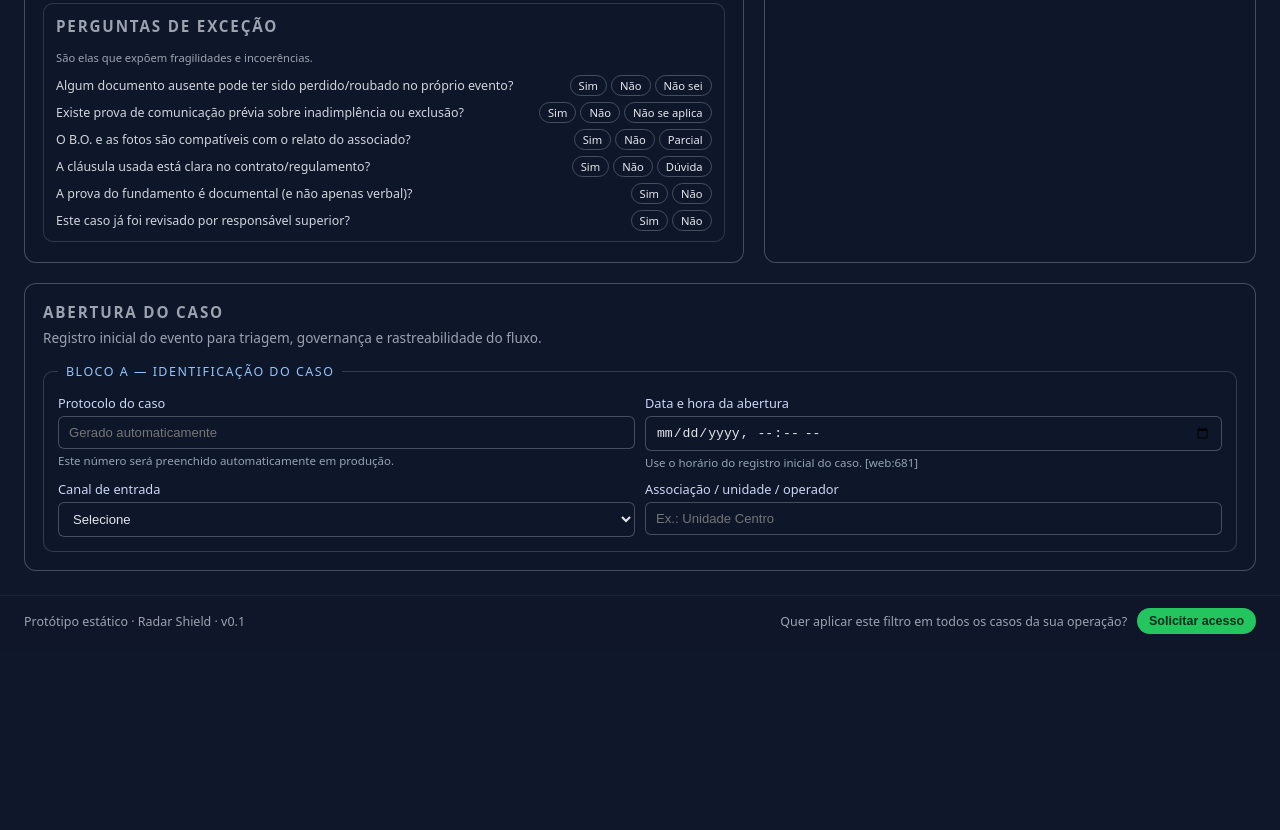
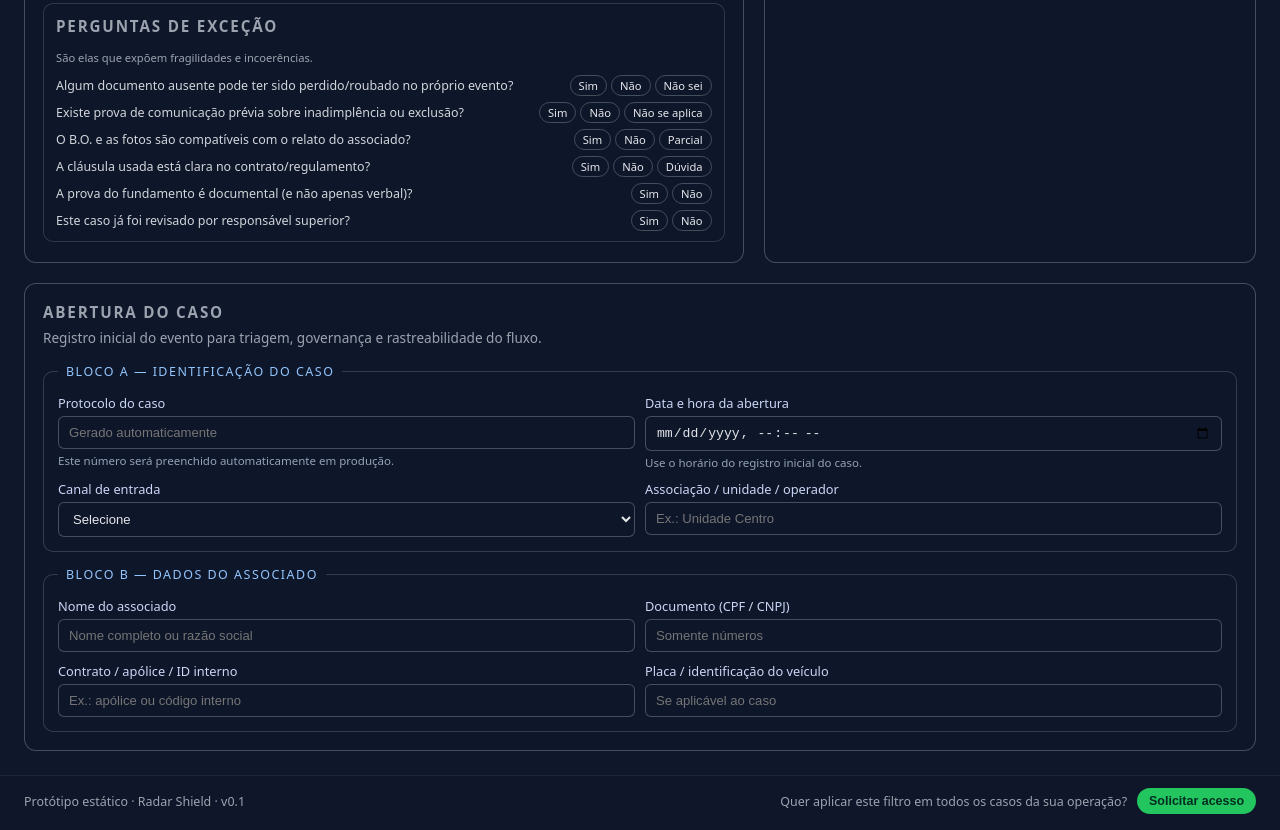
Before and after one commit to animalschannel24-sketch/radar-shield, a plain HTML site: page index.html in a window 1280 px wide. Shown: the part 1291-2121 px from the top of the page. Before the commit the page ends 1941 px from the top, so only its background shows below. Drawn offline with Linux system fonts and the light colour scheme.

Commit message:
Update help text and add new fields in form

```diff
--- a/index.html
+++ b/index.html
@@ -749,7 +749,7 @@
             <div>
               <label for="data-abertura">Data e hora da abertura</label>
               <input type="datetime-local" id="data-abertura" name="data-abertura" />
-              <div class="field-help">Use o horário do registro inicial do caso. [web:681]</div>
+              <div class="field-help">Use o horário do registro inicial do caso.</div>
             </div>
           </div>
 
@@ -772,6 +772,32 @@
             </div>
           </div>
         </fieldset>
+
+        <fieldset class="case-fieldset">
+          <legend>Bloco B — Dados do associado</legend>
+
+          <div class="row">
+            <div>
+              <label for="nome-associado">Nome do associado</label>
+              <input type="text" id="nome-associado" name="nome-associado" placeholder="Nome completo ou razão social" />
+            </div>
+            <div>
+              <label for="doc-associado">Documento (CPF / CNPJ)</label>
+              <input type="text" id="doc-associado" name="doc-associado" placeholder="Somente números" />
+            </div>
+          </div>
+
+          <div class="row">
+            <div>
+              <label for="id-contrato">Contrato / apólice / ID interno</label>
+              <input type="text" id="id-contrato" name="id-contrato" placeholder="Ex.: apólice ou código interno" />
+            </div>
+            <div>
+              <label for="placa-veiculo">Placa / identificação do veículo</label>
+              <input type="text" id="placa-veiculo" name="placa-veiculo" placeholder="Se aplicável ao caso" />
+            </div>
+          </div>
+        </fieldset>
       </form>
     </section>
   </main>
```
